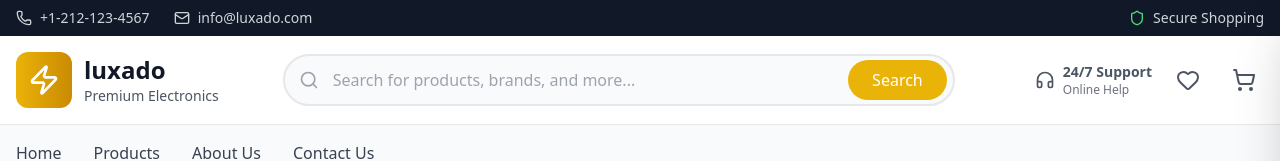
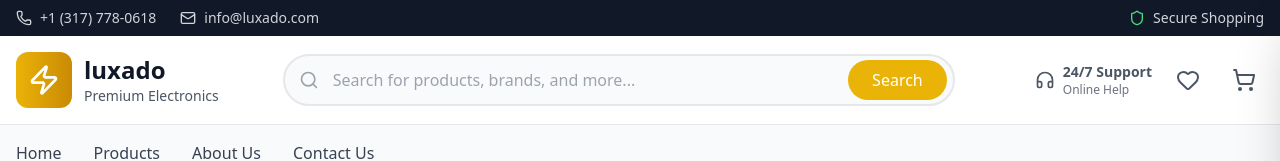
Before and after one commit to alimurtaza8/Electronics-Website, a Next.js app in the folder electronics-web/: page / in a window 1280 px wide. Shown: the top 161 px of the page. Built offline with nearby package versions, Linux system fonts and the light colour scheme.

Commit message:
changed-made

```diff
--- a/electronics-web/src/app/contact-us/page.tsx
+++ b/electronics-web/src/app/contact-us/page.tsx
@@ -100,7 +100,7 @@ const ContactPage = () => {
     {
       icon: <Phone className="w-6 h-6 sm:w-8 sm:h-8" />,
       title: "Call Us",
-      details: "+1-212-123-4567",
+      details: "+1 (317) 778-0618",
       description: "Monday to Saturday, 9am to 8pm",
       color: "text-yellow-600",
       bgColor: "bg-yellow-100"
--- a/electronics-web/src/components/Footer.tsx
+++ b/electronics-web/src/components/Footer.tsx
@@ -216,7 +216,7 @@ const Footer = () => {
               <div className="space-y-3">
                 <div className="flex items-center gap-3 text-gray-300 hover:text-yellow-400 transition-colors">
                   <Phone className="w-5 h-5" />
-                  <span>+1-212-123-4567</span>
+                  <span>+1 (317) 778-0618</span>
                 </div>
                 <div className="flex items-center gap-3 text-gray-300 hover:text-yellow-400 transition-colors">
                   <Mail className="w-5 h-5" />
--- a/electronics-web/src/components/Header.tsx
+++ b/electronics-web/src/components/Header.tsx
@@ -52,7 +52,7 @@ const Header = () => {
   ];
 
   const topBarInfo = [
-    { icon: <Phone className="w-4 h-4" />, text: '+1-212-123-4567', href: 'tel:+1-212-123-4567' },
+    { icon: <Phone className="w-4 h-4" />, text: '+1 (317) 778-0618', href: 'tel:+1 (317) 778-0618' },
     { icon: <Mail className="w-4 h-4" />, text: 'info@luxado.com', href: 'mailto:info@luxado.com' },
     // { icon: <MapPin className="w-4 h-4" />, text: 'Karachi, Pakistan', href: '#' }
   ];
```
